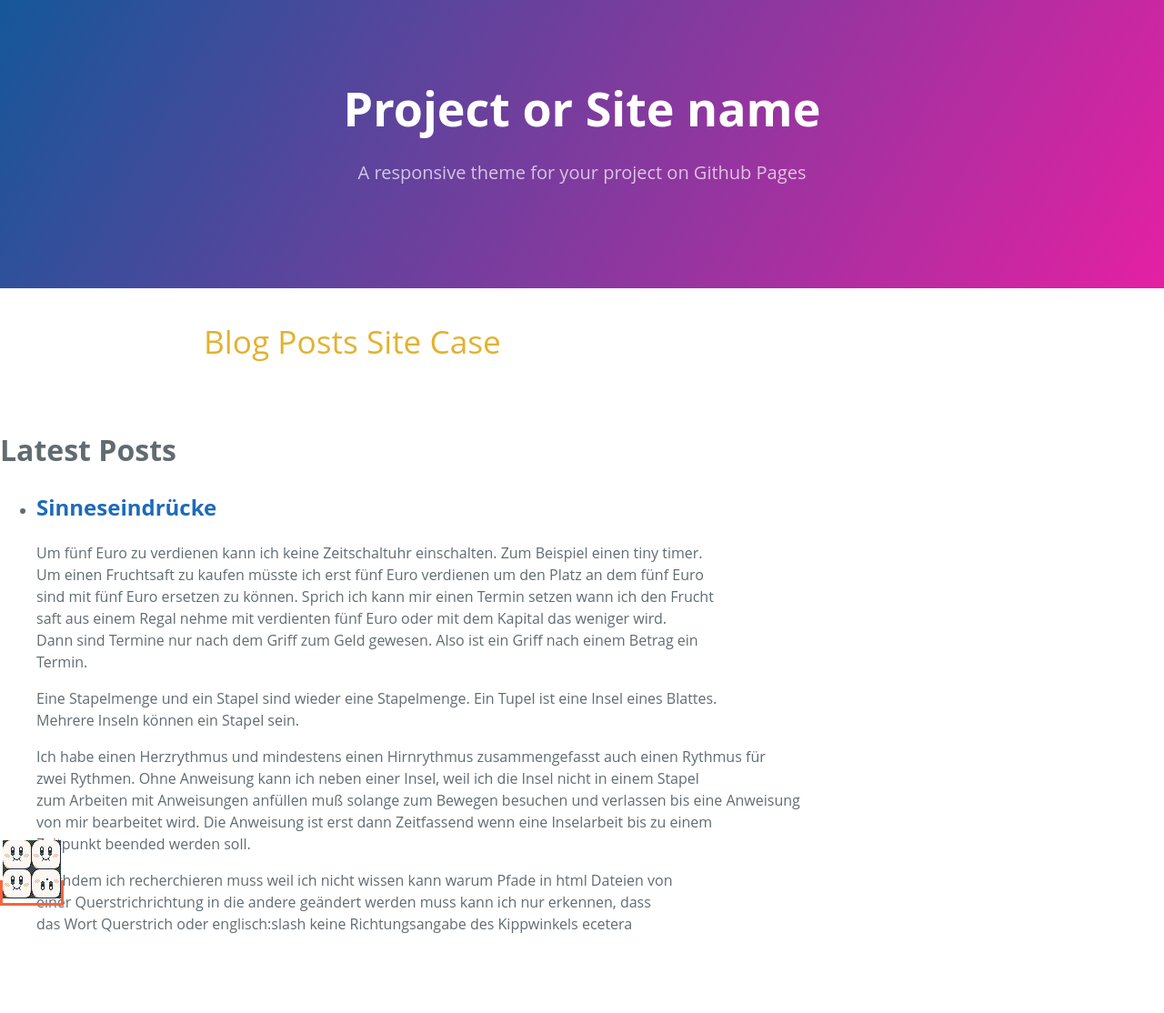
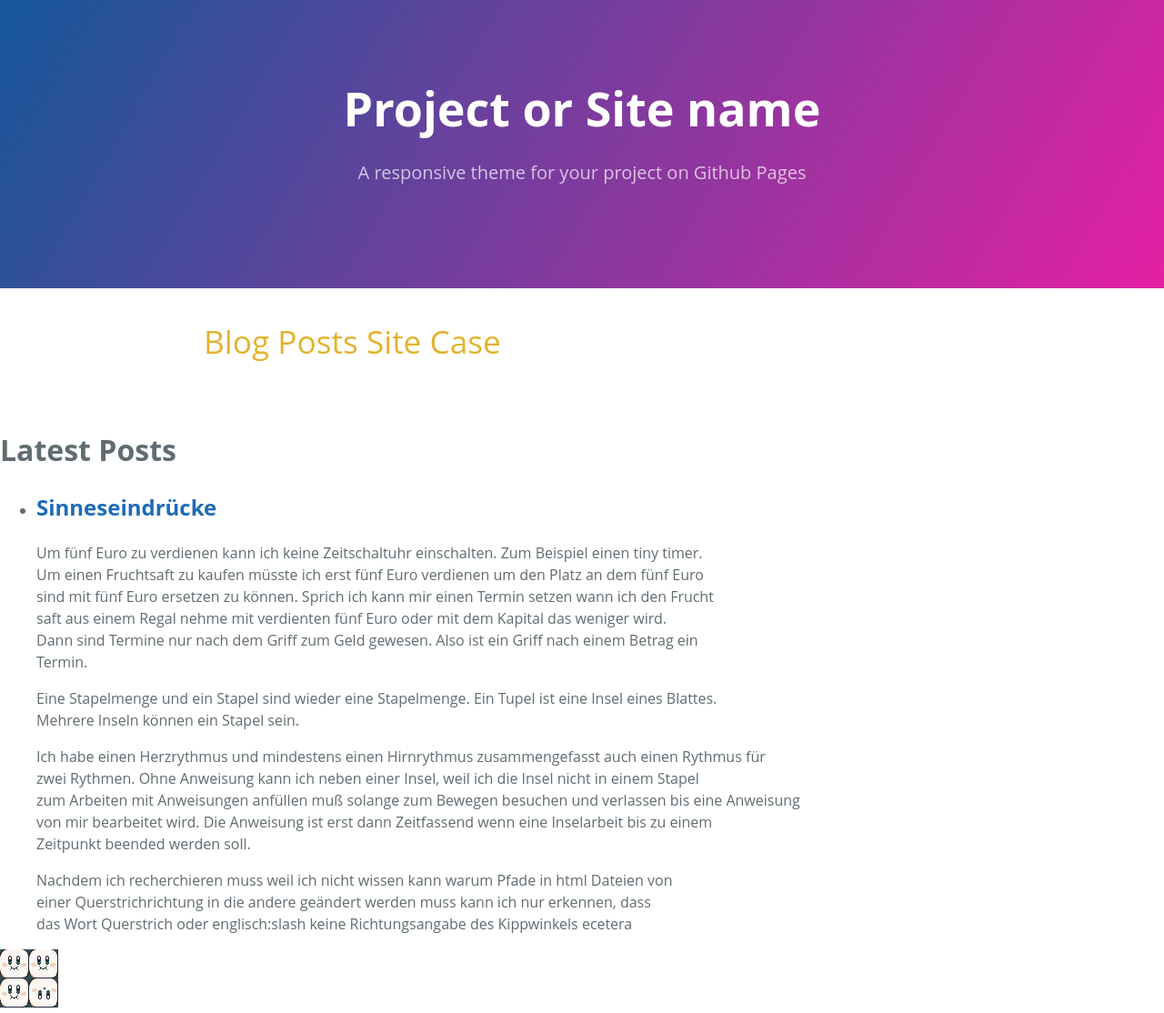
Before and after one commit to ledlightjungledStefan/Osterei, a Jekyll site: the page built from blog.html, in a window 1280 px wide. Shown: the whole page at 91% size. Built offline with Jekyll 4.4.1, drawn with Linux system fonts in a browser that asks for light colours.

Commit message:
Update default.html

```diff
--- a/_layouts/default.html
+++ b/_layouts/default.html
@@ -25,6 +25,6 @@ clearviewH {
 <h1>Blog Posts Site Case</h1>
 </section>
     {{ content }}
-    <clearviewH><img src="/Osterei/assets/4kirbs.png"></clearviewH>
+    <img class="clearviewH" src="/Osterei/assets/4kirbs.png">
   </body>
 </html>
```
